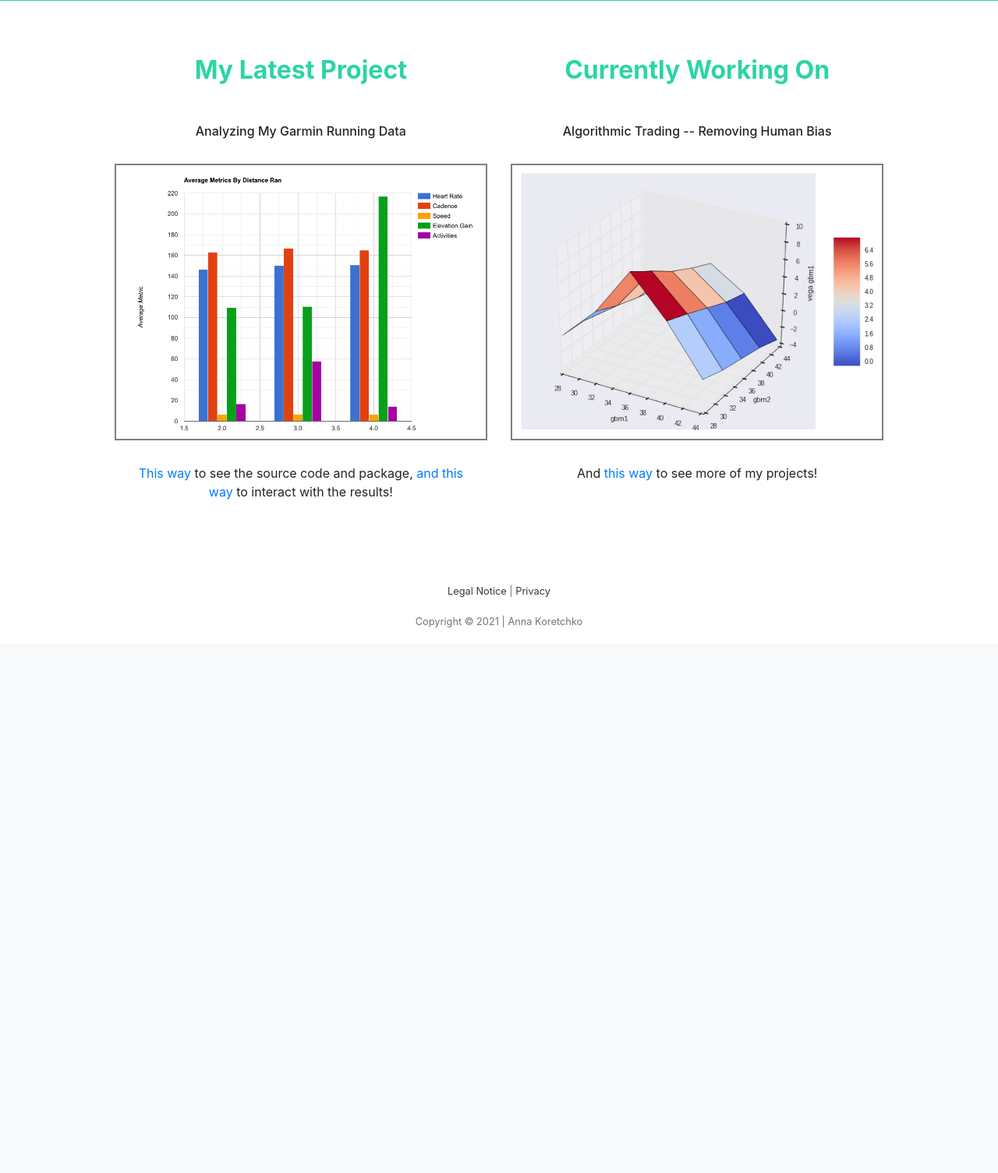
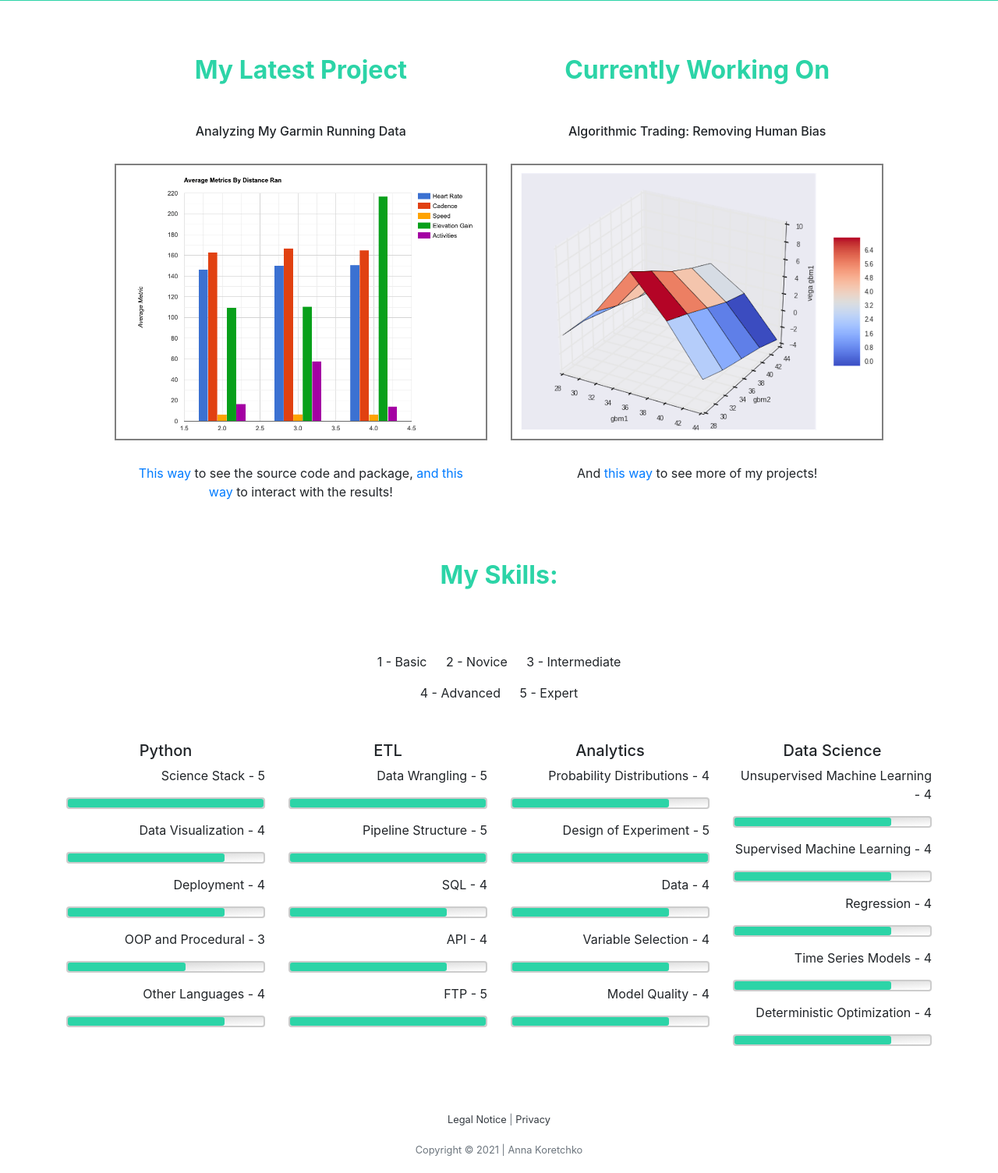
Before and after one commit to annakoretchko/personal-website, a Flask app: page / in a window 1280 px wide. Shown: the part 675-2180 px from the top of the page at 78% size. Before the commit the page ends 1480 px from the top, so only its background shows below. Run offline with Flask 2, Linux system fonts and the light colour scheme; parts of the project's set-up code (start-up, migrations or seed data) failed here and were passed over; some libraries are stand-ins or nearby versions.

```diff
--- a/helper.py
+++ b/helper.py
@@ -27,22 +27,31 @@ def get_skill_content():
 
 
     skill_dict = {
-        "Python": [["Science Stack",5,'NumPy,pandas,SciPy,seaborn, matplotlib, PyTables,scikit-learn,cvxpy,request'],
+        "Python": [["Science Stack",5,'NumPy, pandas, SciPy, scikit learn, cvxpy, sklearn'],
                                   ["Data Visualization",4,'D3, Plotly, flask, bootstrap'],
                                   ["Deployment",4,'PyInstaller, Docker, GCP, Bash'],
-                                  ["OOP",4,'> 3 years'],
-                                  ["Python",4,'> 3 years']],
-        "ETL": [["Python",4,'> 3 years'],
-                                ["Data Wrangling",5,'> 3 years'],
-                                ["SQL",4,'> 3 years'],
-                                ["Python",4,'> 3 years'],
-                                ["Python",4,'> 3 years']],
+                                  ["OOP and Procedural",3,'Modeling, Inheritance, Class, jupyter notebooks'],
+                                  ["Other Languages",4,'R, MATLAB, javascript, html, Spark, Hadoop']],
 
-        "Programming words ": [["Python",4,'> 3 years'],
-                                ["Python",4,'> 3 years'],
-                                ["Python",4,'> 3 years'],
-                                ["Python",4,'> 3 years'],
-                                ["Python",4,'> 3 years']],
+
+        "ETL": [["Data Wrangling",5,'PCA, Standardization, Normalization'],
+                                ["Pipeline Structure",5,'Source, Target, Organization, Optimization'],
+                                ["SQL",4,'sqlite , NoSQL, PostgresSQL'],
+                                ["API",4,'REST, request, HTTP'],
+                                ["FTP",5,'bulk transport']],
+
+        "Analytics": [["Probability Distributions",4,'Bernoulli, Binomial, Exponential, Geometric, Memoryless, Normal, Poisson, Weibull'],
+                                ['Design of Experiment',5,'A/B testing, ANOVA, Factorial, Multi-armed bandit, Blocking, Balanced'],
+                                ["Data",4,'Attribute, Categorical, Feature, PCA, Predictor, Quantitative, Scaling, Strucuted/Unstructured, Time Series'],
+                                ["Variable Selection",4,'Backward Eliminiation, Forward Selection, Elastic Net, Overfitting, Ridge Regression, Stepwise Regression, Lasso Regression'],
+                                ["Model Quality",4,'AIC, BIC, Confusion Matrices, k-fold cross-validation, MLE']],
+
+
+        "Data Science": [["Unsupervised Machine Learning",4,'Clustering (kmeans), Deep Learning, Neral Netowrk'],
+                                ["Supervised Machine Learning",4,'Classification (KNN,SVM),Regression'],
+                                ["Regression",4,'AUC, ROC, R-Sqaured, Bayesian, Box-Cox, CART, Classification Tree, Linear, Logistic, KNN regression, Spline Regression'],
+                                ["Time Series Models",4,'ARIMA, Seasonality, Exponential Smoothing, GARCH, Holt-Winters, Moving Average, Trend, Cycles'],
+                                ["Deterministic Optimization",4,'Convex/Concave, Greedy algorithm,Integer program,NP hard,Louvain algorithm']],
 
 
                                   }
@@ -149,3 +158,20 @@ def get_garmin_demo_data():
 
     df_combo_avg_distance = visualize_data_utils.create_combo_chart_Avgerage_Distance(df)
     return df
+
+
+def get_network_graph_data():
+
+    data_path = 'static/demo_data/board_games.csv'
+    df = pd.read_csv(data_path)
+    print(df)
+    ls = df.values.tolist()
+    print(ls)
+    for i in ls:
+        print(i,',')
+
+
+    df_json = df.to_json()
+    print(df_json)
+
+    return df
--- a/main.py
+++ b/main.py
@@ -20,11 +20,13 @@ def index():
 
     title_text = 'Welcome to my site!'
 
+    skills = helper.get_skill_content()
 
     title = "Hello! I am currently a Data Scientist and I created this site as a way to host my projects, share ideas and explore development tools!"
     return render_template('index.html',
                                 title_text=title,
                                 title=title_text,
+                                skills = skills,
                                 id="index")
 
 
@@ -64,7 +66,7 @@ def graph():
 
     # path to demo data
 
-    data_path = "/templates/board_games.csv"
+    data_path = "/static/demo_data/board_games.csv"
     #d3_path = "/templates/lib/d3.v5.min.js"
     return render_template('/graph.html',
                             data_path =data_path)
@@ -72,6 +74,9 @@ def graph():
 
 @app.route('/garmin', methods=['POST', 'GET'])
 def garmin():
+
+    helper.get_network_graph_data()
+
 
     # get the title content for the portfolio page
     title_text = "Analyzing this data allows me to gain insights into my running techniques. For example, I know I have the best cadence and run the fastest when running 3 miles in contrast to 2 or 4).\nAdditionally, I can see my heart rate is decreasing over the past 8 years, meaning I am getting more fit and optimizing my anaerobic threshold."
--- a/static/styles.css
+++ b/static/styles.css
@@ -468,20 +468,31 @@ h2.about-header
     margin-bottom: 15px;
 }
 
+.skill-spec2
+{
+    position: absolute;
+    height: 100%;
+    background-image: linear-gradient(to bottom right,  #2CD4A7,  #2CD4A7);
+    /*background-color: #33C6B8;*/
+    border-radius: 3px;
+    z-index: 9;
+}
+
 .skill-spec
 {
     position: absolute;
     height: 100%;
-    background-image: linear-gradient(to bottom right, rgba(51,198,184, 1), rgba(51,198,184, 0.5));
+    background-image: linear-gradient(to bottom right,#33C6B8, #33C6B8);
     /*background-color: #33C6B8;*/
     border-radius: 3px;
-    z-index: 10;
+    z-index: 9;
 }
 
 /* This code was taken from https://www.w3schools.com/css/css_tooltip.asp */
 /* Tooltip container */
 .tooltip {
     position: relative;
+    width: auto;
     display: inline-block;
     border-bottom: 1px dotted black; /* If you want dots under the hoverable text */
   }
@@ -506,6 +517,7 @@ h2.about-header
 /* Show the tooltip text when you mouse over the tooltip container */
 .skill-bar:hover .tooltiptext {
   visibility: visible;
+  width: auto;
 }
 /* end of the text taken from w3schools*/
 
--- a/templates/index.html
+++ b/templates/index.html
@@ -47,7 +47,7 @@
                     <div class="row justify-content-center">
                         <div class="row index-img text-center">
                             <!-- <h6>Udacity's Intro to Data Structures and Algorithms</h6> -->
-                            <h6>Algorithmic Trading -- Removing Human Bias</h6>
+                            <h6>Algorithmic Trading: Removing Human Bias</h6>
 
                         </div>
                     </div>
@@ -70,6 +70,49 @@
 
 
 
+
+
+    <div class="row about-row justify-content-center">
+        <div class="col-12 p- text-center">
+            <h2 class="index-header">My Skills:</h2>
+        </div>
+    </div>
+    <div class="row row-legend justify-content-center">
+        <div class="col-12 p-0 text-center">
+            <p>
+                1 - Basic<span class="about-legend"></span>
+                2 - Novice<span class="about-legend"></span>
+                3 - Intermediate
+            </p>
+            <p class="m-0">
+                4 - Advanced<span class="about-legend"></span>
+                5 - Expert
+            </p>
+        </div>
+    </div>
+    <div class="row about-row justify-content-center">
+        {% for topic, one_skill in skills.items() %}
+        <div class="col-lg-3 col-md-6 col-12">
+            <div class="skill-cat text-center">
+                <h5>{{ topic }}</h5>
+            </div>
+            <div class="row">
+                {% for item in one_skill %}
+                {% set level = item[1]/5*100 %}
+                <div class="col-12 text-right">
+                    <p>{{ item[0] }} - {{ item[1] }}</p>
+                    <div class="skill-bar">
+                        <div class="skill-spec2" style="width: {{ level }}%;">
+                        </div>
+                        <span class="tooltiptext">{{ item[2] }}</span>
+                    </div>
+                </div>
+                {% endfor %}
+            </div>
+        </div>
+        {% endfor %}
+    </div>
+
     </section>
 
 
```
Also changed, not shown: static/demo_data/board_games.csv (added, +34 -0 lines), templates/graph.html (+45 -2 lines), 2 other files.
